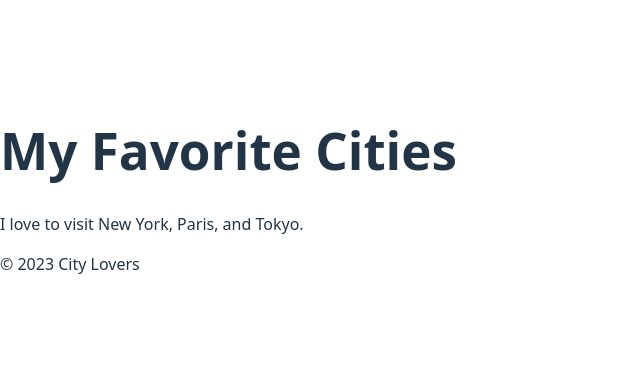
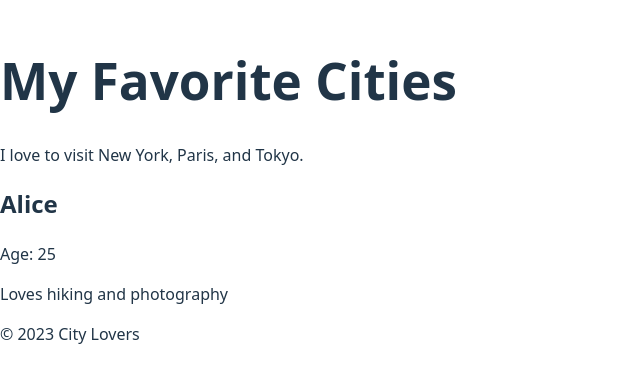
Before and after one commit to Ayaa-boy/alx-fe-reactjs, a React (Vite) app: page / in a window 1280 px wide. Shown: the part 210-592 px from the top of the page, without its empty margins (0-640 px from the left). Built offline with nearby package versions, Linux system fonts and the light colour scheme.

Commit message:
Added UserProfile component and integrated into App.jsx

```diff
--- a/src/App.jsx
+++ b/src/App.jsx
@@ -1,9 +1,10 @@
 import React from 'react';
-import './index.css'; // global styles
+import './index.css';
 
 import Header from './components/Header';
 import MainContent from './components/MainContent';
 import Footer from './components/Footer';
+import UserProfile from './components/UserProfile'; // 👈 Add this line
 
 function App() {
   return (
@@ -11,6 +12,11 @@ function App() {
       <div className="w-full max-w-md bg-white rounded-lg shadow-xl overflow-hidden">
         <Header />
         <MainContent />
+        <UserProfile
+          name="Alice"
+          age="25"
+          bio="Loves hiking and photography"
+        />
         <Footer />
       </div>
     </div>
--- /dev/null
+++ b/src/components/UserProfile.jsx
@@ -0,0 +1,13 @@
+import React from 'react';
+
+const UserProfile = (props) => {
+  return (
+    <div className="p-4 bg-white rounded-lg shadow-md text-center mt-6">
+      <h2 className="text-xl font-bold text-gray-800">{props.name}</h2>
+      <p className="text-gray-600">Age: {props.age}</p>
+      <p className="text-gray-700">{props.bio}</p>
+    </div>
+  );
+};
+
+export default UserProfile;
```
